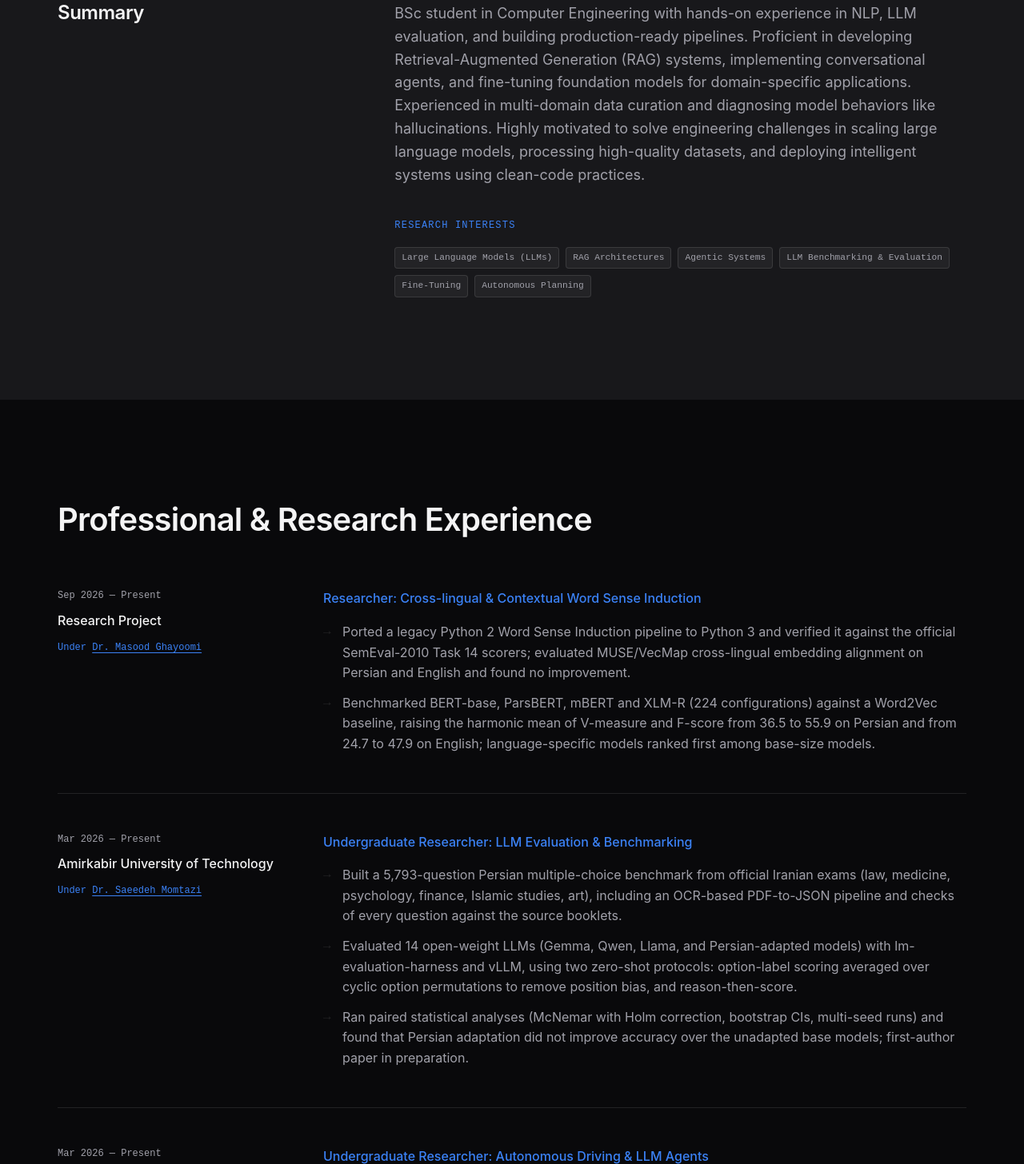
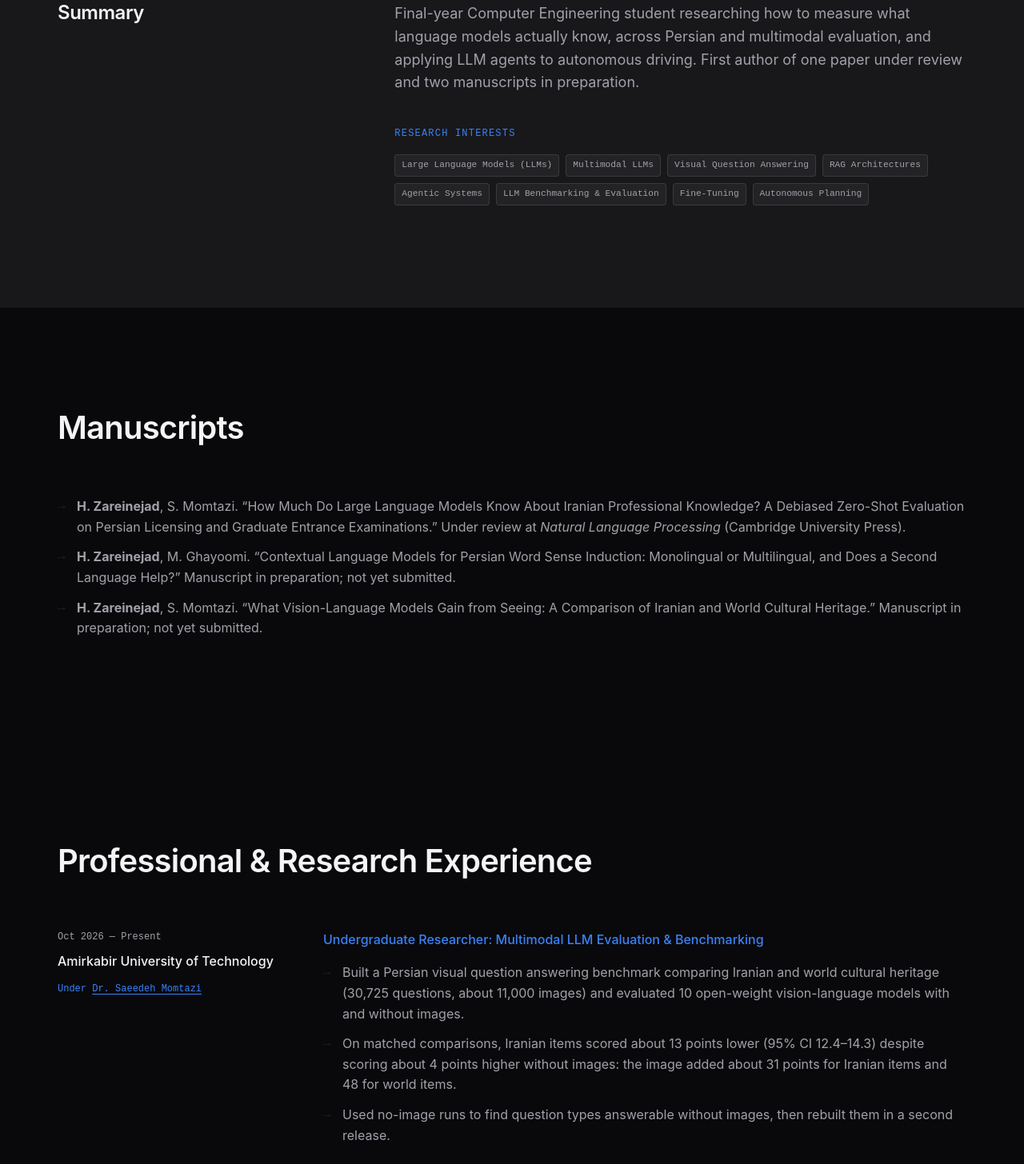
Before and after one commit to HosseinZareinejad/HosseinZareinejad.github.io, a plain HTML site: page index.html in a window 1280 px wide. Shown: the part 925-2381 px from the top of the page at 80% size. Drawn offline with Linux system fonts and the light colour scheme; a web font is replaced by a local one.

Commit message:
Sync with current CV: manuscripts, research results, updated CV PDF
Co-Authored-By: Claude Opus 5.5 <noreply@anthropic.com>

```diff
--- a/index.html
+++ b/index.html
@@ -19,6 +19,7 @@
             <span class="brand">Hossein Zareinejad</span>
             <div class="nav-links">
                 <a href="#about">About</a>
+                <a href="#manuscripts">Manuscripts</a>
                 <a href="#experience">Experience</a>
                 <a href="#projects">Work</a>
                 <a href="#skills">Skills</a>
@@ -59,18 +60,16 @@
                 </div>
                 <div>
                     <p class="subtext" style="max-width: 100%;">
-                        BSc student in Computer Engineering with hands-on experience in NLP, LLM evaluation, and
-                        building production-ready pipelines. Proficient in developing Retrieval-Augmented Generation
-                        (RAG) systems, implementing conversational agents, and fine-tuning foundation models for
-                        domain-specific applications. Experienced in multi-domain data curation and diagnosing model
-                        behaviors like hallucinations. Highly motivated to solve engineering challenges in scaling large
-                        language models, processing high-quality datasets, and deploying intelligent systems using
-                        clean-code practices.
+                        Final-year Computer Engineering student researching how to measure what language models
+                        actually know, across Persian and multimodal evaluation, and applying LLM agents to autonomous
+                        driving. First author of one paper under review and two manuscripts in preparation.
                     </p>
                     <div class="research-interests">
                         <p class="eyebrow" style="margin-top: 2rem;">Research Interests</p>
                         <div class="tech-stack">
                             <span>Large Language Models (LLMs)</span>
+                            <span>Multimodal LLMs</span>
+                            <span>Visual Question Answering</span>
                             <span>RAG Architectures</span>
                             <span>Agentic Systems</span>
                             <span>LLM Benchmarking &amp; Evaluation</span>
@@ -79,6 +78,20 @@
                         </div>
                     </div>
                 </div>
+            </div>
+        </section>
+
+        <!-- Manuscripts Section -->
+        <section class="section" id="manuscripts">
+            <div class="container">
+                <div class="section-header">
+                    <h2>Manuscripts</h2>
+                </div>
+                <ul class="clean-list">
+                    <li><strong>H. Zareinejad</strong>, S. Momtazi. &ldquo;How Much Do Large Language Models Know About Iranian Professional Knowledge? A Debiased Zero-Shot Evaluation on Persian Licensing and Graduate Entrance Examinations.&rdquo; Under review at <em>Natural Language Processing</em> (Cambridge University Press).</li>
+                    <li><strong>H. Zareinejad</strong>, M. Ghayoomi. &ldquo;Contextual Language Models for Persian Word Sense Induction: Monolingual or Multilingual, and Does a Second Language Help?&rdquo; Manuscript in preparation; not yet submitted.</li>
+                    <li><strong>H. Zareinejad</strong>, S. Momtazi. &ldquo;What Vision-Language Models Gain from Seeing: A Comparison of Iranian and World Cultural Heritage.&rdquo; Manuscript in preparation; not yet submitted.</li>
+                </ul>
             </div>
         </section>
 
@@ -91,21 +104,36 @@
                 <div class="timeline">
                     <article class="timeline-item">
                         <div class="timeline-meta">
-                            <span class="date-mark">Sep 2026 — Present</span>
-                            <strong>Research Project</strong>
+                            <span class="date-mark">Oct 2026 — Present</span>
+                            <strong>Amirkabir University of Technology</strong>
+                            <span class="supervisor">Under <a href="https://scholar.google.com/citations?user=N-WqXykAAAAJ" target="_blank">Dr. Saeedeh Momtazi</a></span>
+                        </div>
+                        <div class="timeline-body">
+                            <p class="role-title">Undergraduate Researcher: Multimodal LLM Evaluation &amp; Benchmarking</p>
+                            <ul class="clean-list">
+                                <li>Built a Persian visual question answering benchmark comparing Iranian and world cultural heritage (30,725 questions, about 11,000 images) and evaluated 10 open-weight vision-language models with and without images.</li>
+                                <li>On matched comparisons, Iranian items scored about 13 points lower (95% CI 12.4–14.3) despite scoring about 4 points higher without images: the image added about 31 points for Iranian items and 48 for world items.</li>
+                                <li>Used no-image runs to find question types answerable without images, then rebuilt them in a second release.</li>
+                            </ul>
+                        </div>
+                    </article>
+                    <article class="timeline-item">
+                        <div class="timeline-meta">
+                            <span class="date-mark">Aug 2026 — Oct 2026</span>
+                            <strong>Institute for Humanities and Cultural Studies</strong>
                             <span class="supervisor">Under <a href="https://scholar.google.com/citations?user=H5TE8QYAAAAJ" target="_blank">Dr. Masood Ghayoomi</a></span>
                         </div>
                         <div class="timeline-body">
                             <p class="role-title">Researcher: Cross-lingual &amp; Contextual Word Sense Induction</p>
                             <ul class="clean-list">
-                                <li>Ported a legacy Python 2 Word Sense Induction pipeline to Python 3 and verified it against the official SemEval-2010 Task 14 scorers; evaluated MUSE/VecMap cross-lingual embedding alignment on Persian and English and found no improvement.</li>
-                                <li>Benchmarked BERT-base, ParsBERT, mBERT and XLM-R (224 configurations) against a Word2Vec baseline, raising the harmonic mean of V-measure and F-score from 36.5 to 55.9 on Persian and from 24.7 to 47.9 on English; language-specific models ranked first among base-size models.</li>
+                                <li>Compared 13 models (static vectors, masked language models, sentence encoders, generative LLMs) on 20 ambiguous Persian words and SemEval-2010 Task 14, raising the harmonic mean of V-measure and F-score over Word2Vec from 35.3 to 54.7 on Persian and from 24.5 to 47.5 on English.</li>
+                                <li>Showed that BERT beats every multilingual model on English by 3–16 points while the best multilingual encoders match ParsBERT on Persian, and that a second language helped in none of three forms.</li>
                             </ul>
                         </div>
                     </article>
                     <article class="timeline-item">
                         <div class="timeline-meta">
-                            <span class="date-mark">Mar 2026 — Present</span>
+                            <span class="date-mark">Mar 2026 — Aug 2026</span>
                             <strong>Amirkabir University of Technology</strong>
                             <span class="supervisor">Under <a href="https://scholar.google.com/citations?user=N-WqXykAAAAJ" target="_blank">Dr. Saeedeh Momtazi</a></span>
                         </div>
@@ -114,7 +142,7 @@
                             <ul class="clean-list">
                                 <li>Built a 5,793-question Persian multiple-choice benchmark from official Iranian exams (law, medicine, psychology, finance, Islamic studies, art), including an OCR-based PDF-to-JSON pipeline and checks of every question against the source booklets.</li>
                                 <li>Evaluated 14 open-weight LLMs (Gemma, Qwen, Llama, and Persian-adapted models) with lm-evaluation-harness and vLLM, using two zero-shot protocols: option-label scoring averaged over cyclic option permutations to remove position bias, and reason-then-score.</li>
-                                <li>Ran paired statistical analyses (McNemar with Holm correction, bootstrap CIs, multi-seed runs) and found that Persian adaptation did not improve accuracy over the unadapted base models; first-author paper in preparation.</li>
+                                <li>Ran paired statistical analyses (McNemar with Holm correction, bootstrap CIs, multi-seed runs) and found that the Persian fine-tunes of Llama 3 and Gemma 3 did not improve accuracy over their base models; first-author paper under review at <em>Natural Language Processing</em> (Cambridge University Press).</li>
                             </ul>
                         </div>
                     </article>
@@ -299,13 +327,13 @@
                     <div class="skills-cluster">
                         <p class="eyebrow">Models</p>
                         <div class="tech-stack">
-                            <span>LLaMA</span><span>Qwen</span><span>Gemma</span><span>Mistral</span><span>BERT</span><span>XLM-R</span><span>ParsBERT</span>
+                            <span>Llama</span><span>Qwen</span><span>Gemma</span><span>Mistral</span><span>InternVL</span><span>Aya</span><span>BERT</span><span>XLM-R</span><span>ParsBERT</span>
                         </div>
                     </div>
                     <div class="skills-cluster">
                         <p class="eyebrow">Evaluation &amp; Data</p>
                         <div class="tech-stack">
-                            <span>LLM Benchmarking</span><span>Statistical Significance Testing (McNemar, Holm, Bootstrap CIs)</span><span>OCR-based Data Pipelines</span><span>Text Preprocessing</span>
+                            <span>LLM &amp; Vision-Language Benchmarking</span><span>Statistical Significance Testing (McNemar, Holm, Bootstrap &amp; Cluster Bootstrap CIs)</span><span>OCR-based Data Pipelines</span><span>Text Preprocessing</span>
                         </div>
                     </div>
                     <div class="skills-cluster">
@@ -326,7 +354,7 @@
                     <div class="skills-cluster">
                         <p class="eyebrow">Languages</p>
                         <div class="tech-stack">
-                            <span>Persian: Native</span><span>English: Full Professional Proficiency</span>
+                            <span>Persian: Native</span><span>English: Full Professional Proficiency (TOEFL iBT scheduled for 9 December 2026)</span>
                         </div>
                     </div>
                 </div>
```
Also changed, not shown: 1 other file.
